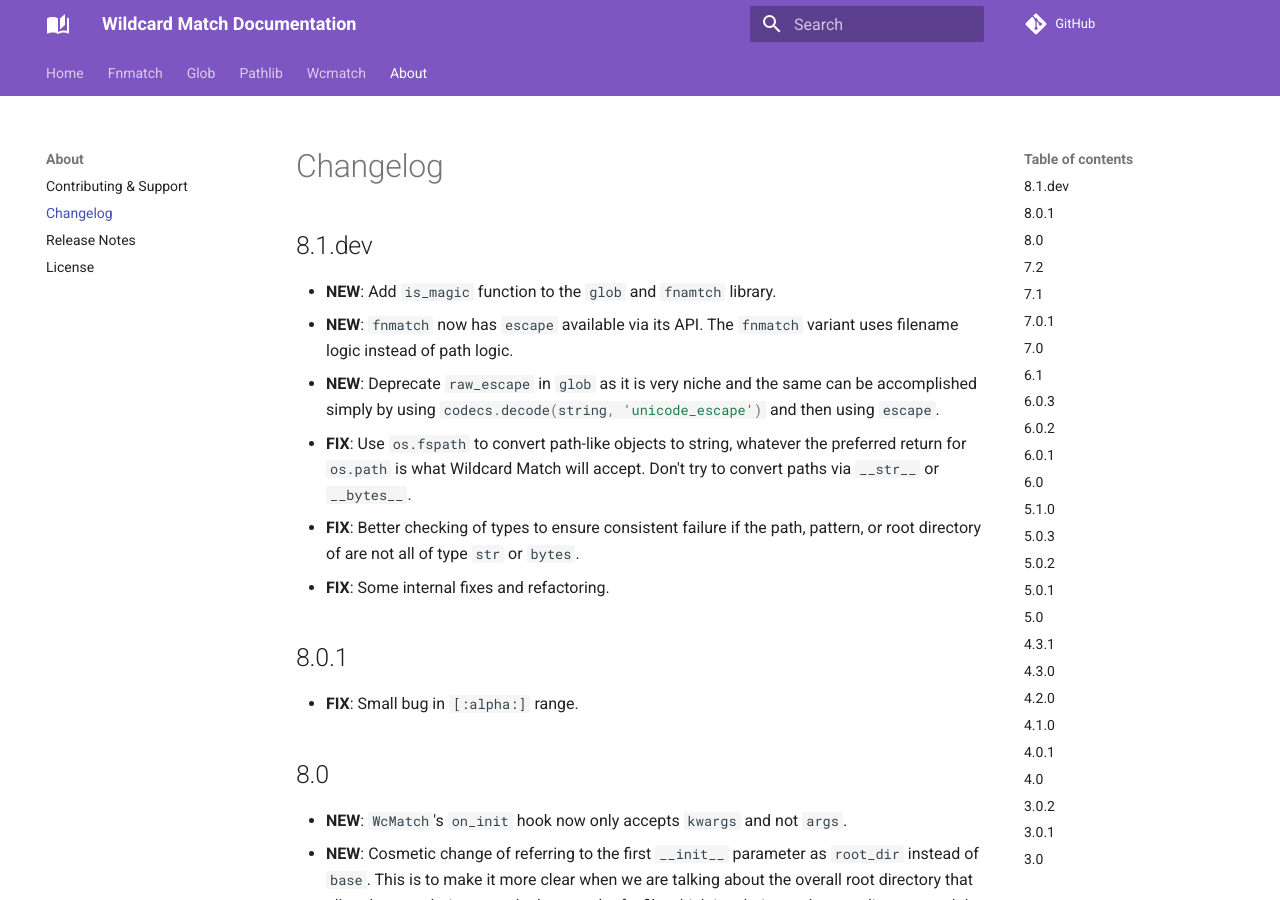
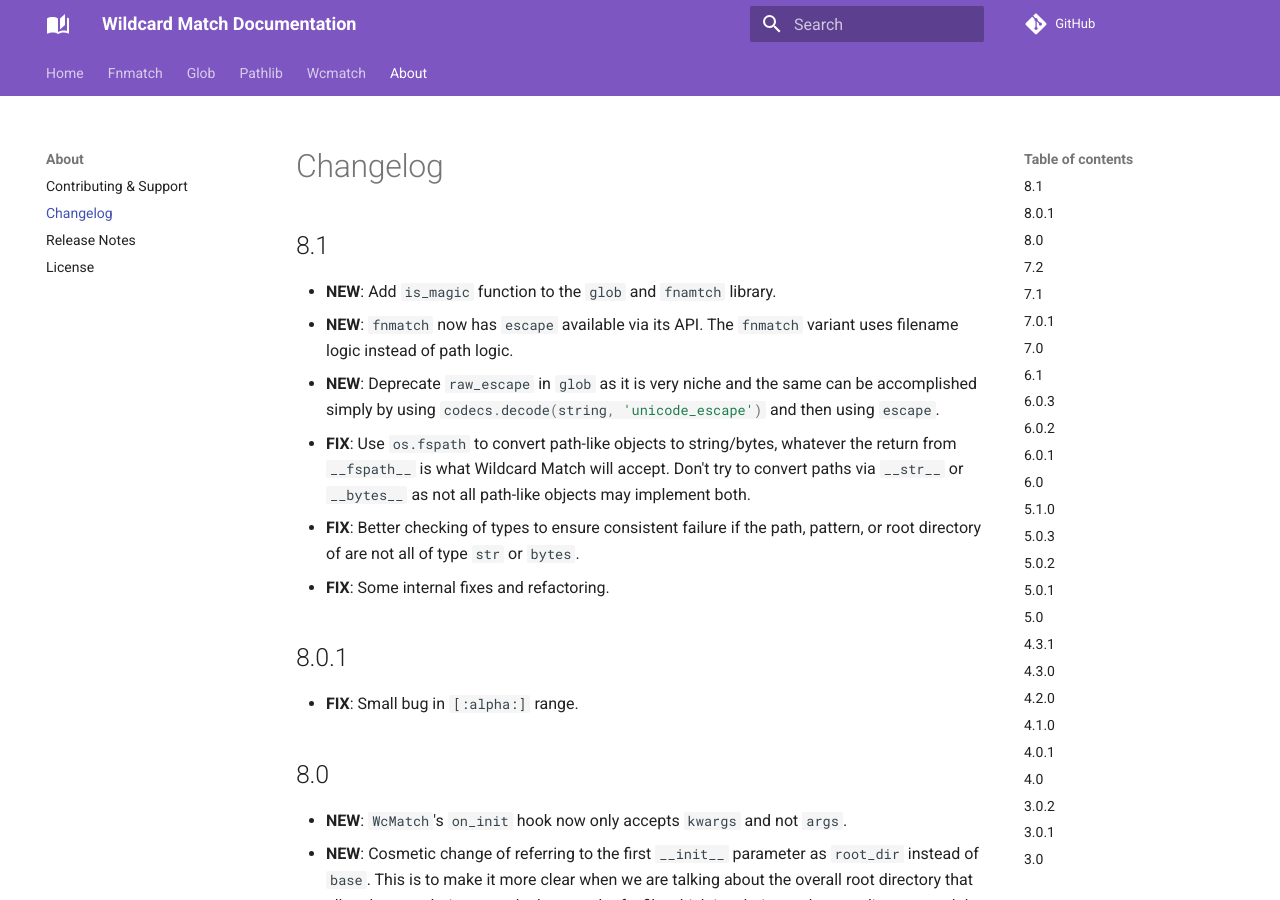
Before and after one commit to facelessuser/wcmatch, an MkDocs documentation site: the page built from docs/src/markdown/about/changelog.md, in a window 1280 px wide and 900 px high. Built offline with MkDocs 1.6.1 and Material for MkDocs 9.7.7, drawn with Linux system fonts in a browser that asks for light colours; comment, search, counter and statistics services are not loaded.

Commit message:
Prep for 8.1.0 release (#159)
Minor cleanup. Bump version. Adjust some phrasing in changelog.

```diff
--- a/docs/src/markdown/about/changelog.md
+++ b/docs/src/markdown/about/changelog.md
@@ -1,14 +1,15 @@
 # Changelog
 
-## 8.1.dev
+## 8.1
 
 - **NEW**: Add `is_magic` function to the `glob` and `fnamtch` library.
 - **NEW**: `fnmatch` now has `escape` available via its API. The `fnmatch` variant uses filename logic instead of path
   logic.
 - **NEW**: Deprecate `raw_escape` in `glob` as it is very niche and the same can be accomplished simply by using
   `#!py3 codecs.decode(string, 'unicode_escape')` and then using `escape`.
-- **FIX**: Use `os.fspath` to convert path-like objects to string, whatever the preferred return for `os.path` is what
-  Wildcard Match will accept. Don't try to convert paths via `__str__` or `__bytes__`.
+- **FIX**: Use `os.fspath` to convert path-like objects to string/bytes, whatever the return from `__fspath__` is what
+  Wildcard Match will accept. Don't try to convert paths via `__str__` or `__bytes__` as not all path-like objects may
+  implement both.
 - **FIX**: Better checking of types to ensure consistent failure if the path, pattern, or root directory of are not all
   of type `str` or `bytes`.
 - **FIX**: Some internal fixes and refactoring.
```
Also changed, not shown: 2 other files.
